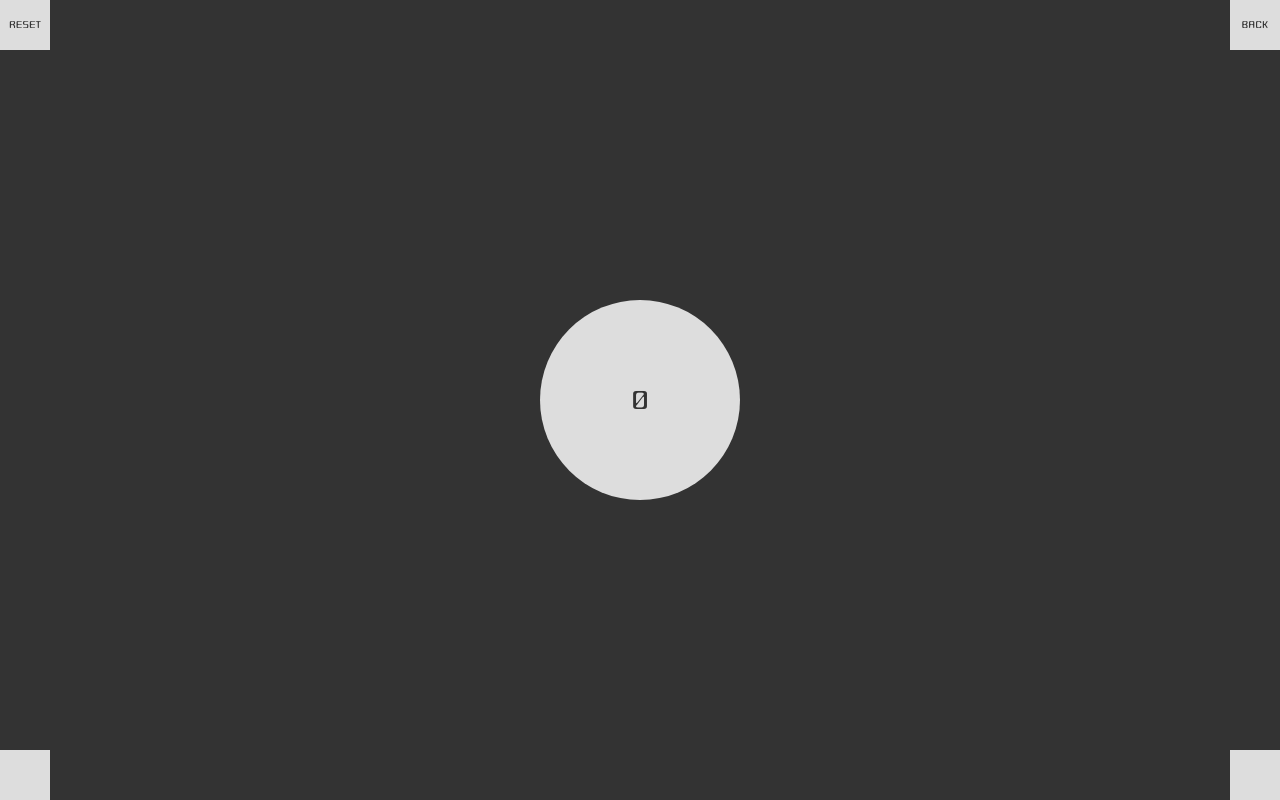
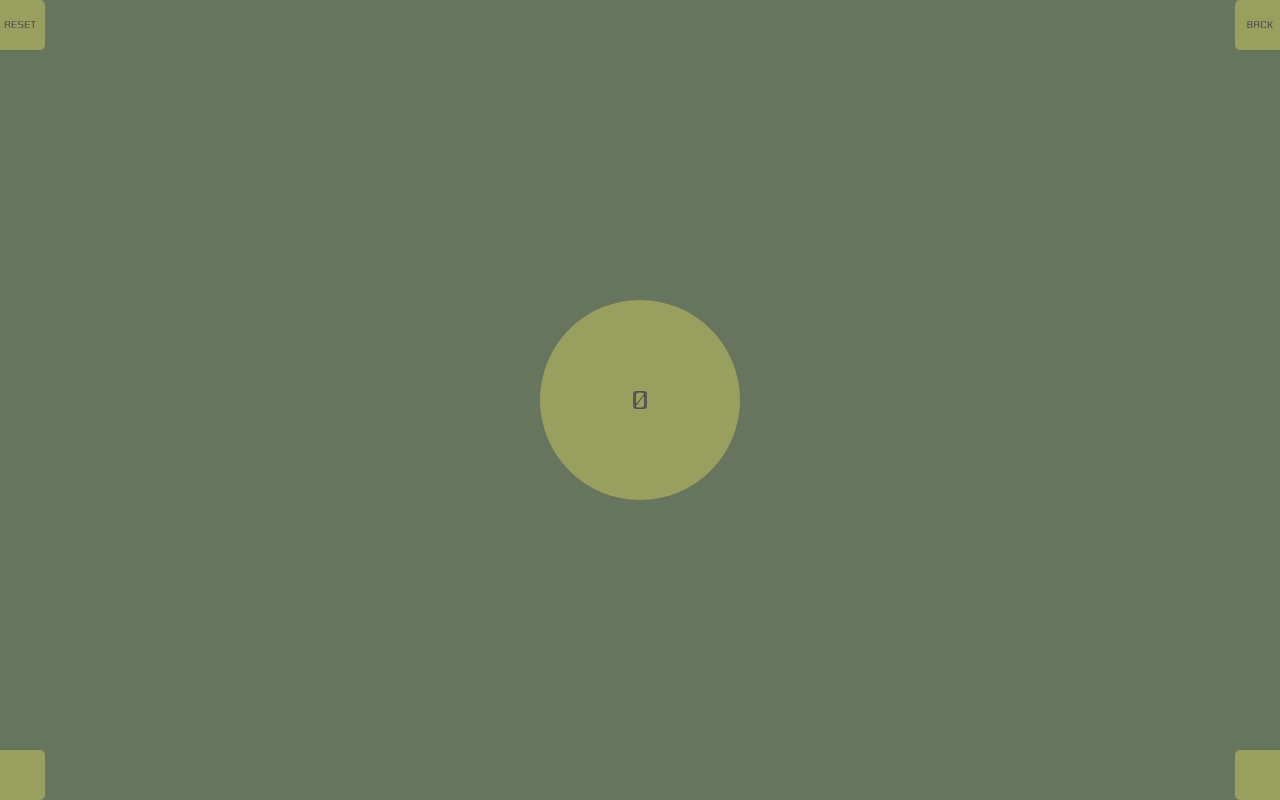
Before and after one commit to specialgee/clic, a Vue app: page / in a window 1280 px wide. Built offline with nearby package versions, Linux system fonts and the light colour scheme.

Commit message:
updated style

```diff
--- a/src/App.vue
+++ b/src/App.vue
@@ -24,7 +24,7 @@
 }
 
 html, body {
-  background: #333;
+  background: #67755f;
   margin: 0;
   user-select: none;
 }
@@ -34,7 +34,7 @@ html, body {
   -webkit-font-smoothing: antialiased;
   -moz-osx-font-smoothing: grayscale;
   text-align: center;
-  color: #333;
+  color: #545454;
 }
 
 /* #nav {
--- a/src/views/Home.vue
+++ b/src/views/Home.vue
@@ -17,29 +17,30 @@
 <style scoped>
 .tl {
   top: 0;
-  left: 0;
+  left: -5px;
 }
 
 .tr {
   top: 0;
-  right: 0;
+  right: -5px;
 }
 
 .bl {
   position: absolute;
   bottom: 0;
-  left: 0;
+  left: -5px;
 }
 
 .br {
   position: absolute;
   bottom: 0;
-  right: 0;
+  right: -5px;
 }
 
 .home {
   position: relative;
   height: 100vh;
+  overflow: hidden;
 }
 
 #button-wrapper {
@@ -51,9 +52,10 @@
 
 button {
   display: inline-block;
-  background-color: #ddd;
+  background-color: #a6ab60c9;
   border: none;
-  color: #333;
+  border-radius: 5px;
+  color: #545454;
   text-align: center;
   text-decoration: none;
   font-size: 16px;
@@ -86,8 +88,9 @@ button:focus {
 .corner-bloc {
   width: 50px;
   height: 50px;
-  background-color: #ddd;
+  background-color: #a6ab60c9;
   border: none;
+  border-radius: 5px;
 }
 
 </style>
```
